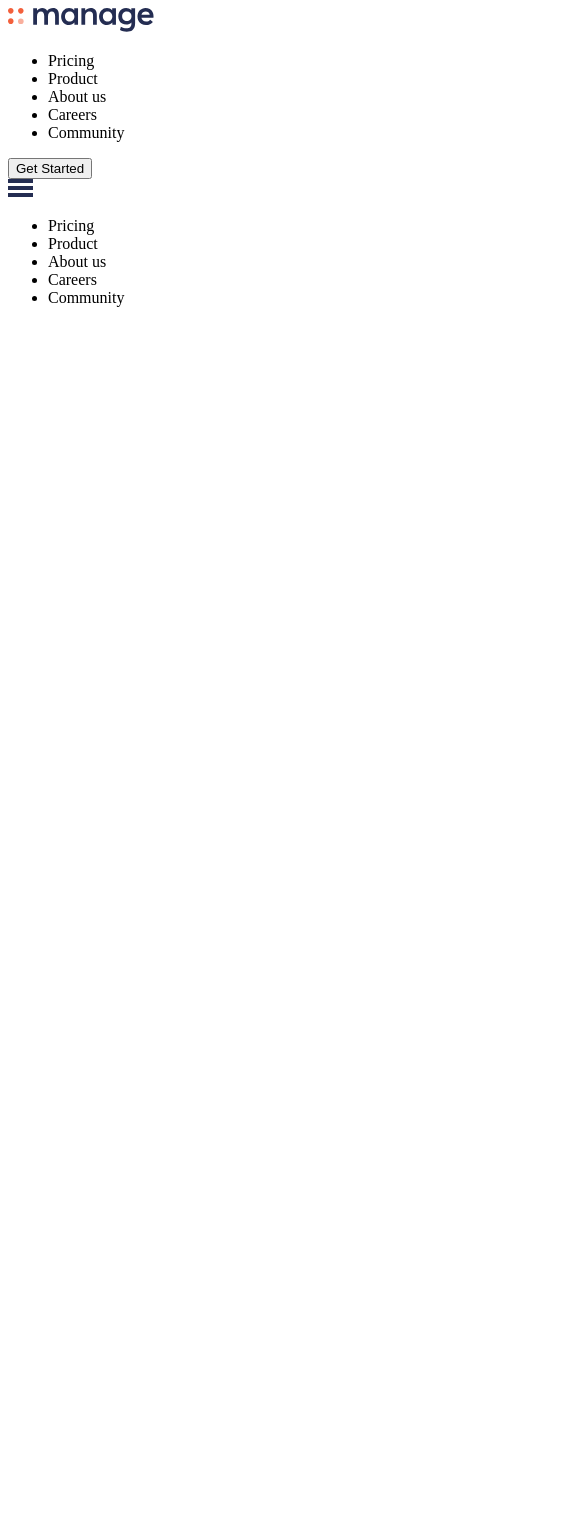
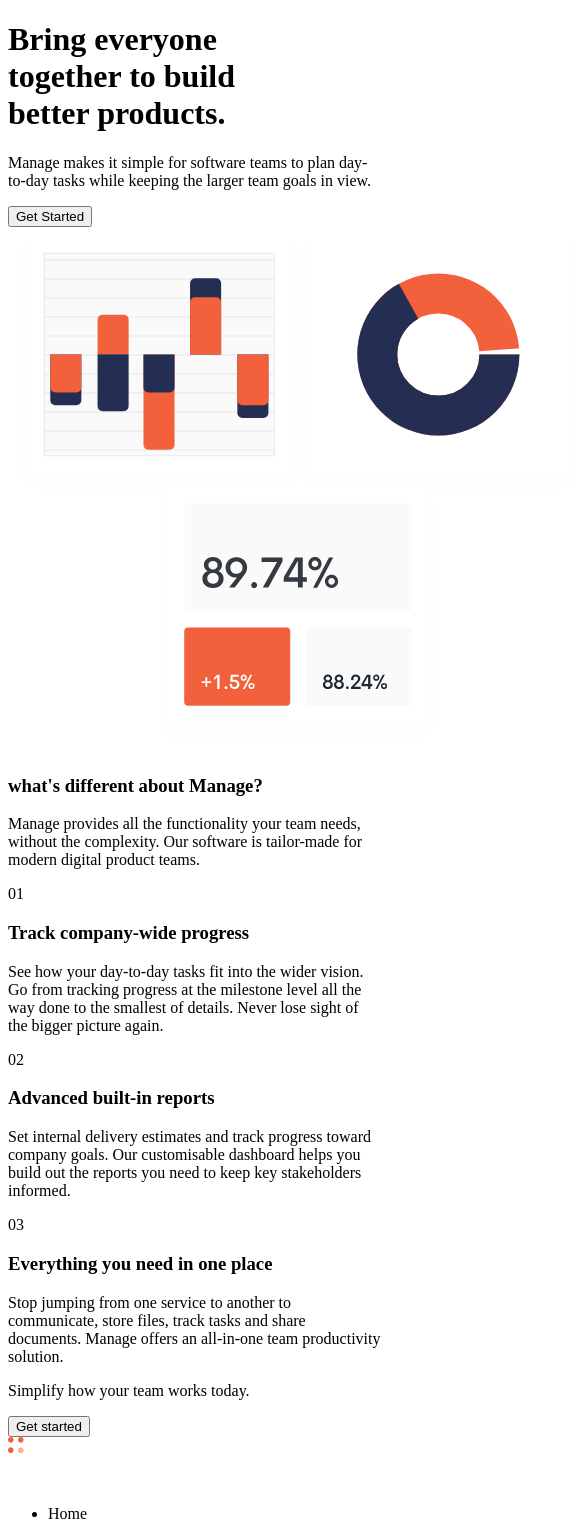
Before and after one commit to MohammadMasumHossain/New_manage_landing_page, a React (Vite) app: page / in a window 390 px wide. Shown: the top 1524 px of the page, 585 px wide, since content can reach past the window. Before the commit the page ends 844 px from the top, so only its background shows below. Built offline with nearby package versions, Linux system fonts and the light colour scheme.

Commit message:
responsive footer

```diff
--- a/src/Components/Branding.tsx
+++ b/src/Components/Branding.tsx
@@ -1,13 +1,13 @@
 const Branding = () => {
   return (
-    <div className="bg-orange-500 mt-26 px-26 max-w-full justify-between flex items-center  h-30">
+    <div className="bg-orange-500 flex-col md:flex-row mt-10 md:mt-26 px-26 max-w-full justify-between flex items-center  h-50 md:h-30">
       <div>
-        <p className=" text-white font-bold text-xl ">
-          Simplify how your team <br></br> works today.
+        <p className=" text-white font-bold md:font-extrabold mt-10 ml-6 md:-mt-2 justify-center mt-4 md:10/12   text-xl md:text-3xl ">
+          Simplify how your team  works today.
         </p>
       </div>
       <div>
-        <button className="  bg-white hover:bg-orange-400 text-orange-600 font-normal text-base w-40 h-12  rounded-l-full rounded-r-full">
+        <button className="  bg-white hover:bg-orange-400 text-orange-700 font-bold  md:text-bold w-30 h-10 md:w-40 md:h-12 mb-6 rounded-l-full rounded-r-full">
           Get started
         </button>
       </div>
--- a/src/Components/Footer.tsx
+++ b/src/Components/Footer.tsx
@@ -1,23 +1,22 @@
-
-import Logowhite from './Logowhite';
-import facebook from "../assets/icon-facebook.svg"
-import youtube from "../assets/icon-youtube.svg"
-import twitter from "../assets/icon-twitter.svg"
-import pinterest from "../assets/icon-pinterest.svg"
-import instagram from "../assets/icon-instagram.svg"
-
+import Logowhite from "./Logowhite";
+import facebook from "../assets/icon-facebook.svg";
+import youtube from "../assets/icon-youtube.svg";
+import twitter from "../assets/icon-twitter.svg";
+import pinterest from "../assets/icon-pinterest.svg";
+import instagram from "../assets/icon-instagram.svg";
 
 const Footer = () => {
   return (
-        <div className='bg-black flex justify-between px-26 w-full h-40'>
+   <>
+   <div className="bg-black flex flex-col-reverse  md:flex-row items-center justify-between px-26 w-full pb-10 md:h-50">
       {/* first div */}
-            <div>
+      <div className="flex flex-col-reverse  items-center md:flex-col ">
         <div className="pt-10  text-gray-700">
           <Logowhite />
         </div>
 
-                 <div className='flex mt-8 gap-4'>
-                    <img src={facebook} alt="facebook" />
+        <div className="flex mt-8 gap-4 space-x-4 ">
+          <img src={facebook}  alt="facebook" />
           <img src={youtube} alt="youtube" />
           <img src={twitter} alt="twitter" />
           <img src={pinterest} alt="pinterest" />
@@ -25,10 +24,10 @@ const Footer = () => {
         </div>
       </div>
 
-
       {/* second div */}
-            <div className='text-white pt-10  text-semibold '>
-                 <ul >
+      <div className="flex gap-20  md:gap-40 mt-4 md:mt-8">
+        <div className="text-white pt-10   text-semibold ">
+          <ul className="space-y-4 ">
             <li>Home</li>
             <li>pricing</li>
             <li>products</li>
@@ -37,13 +36,13 @@ const Footer = () => {
         </div>
 
         {/* third div */}
-            <div className='text-white pt-10  text-semibold '>
-                   <ul >
+        <div className="text-white pt-10  text-semibold ">
+          <ul className="space-y-4">
             <li>Careers</li>
             <li>Community</li>
             <li>Privacy Policy</li>
-
           </ul>
+        </div>
       </div>
 
       {/* fourth div */}
@@ -60,14 +59,20 @@ const Footer = () => {
           </button>
         </div>
 
+       <div className="hidden lg:block">
+          <p className="text-white text-sm mt-6 ml-4 opacity-70">
+          Copyright 2020. All Rights Reserved.
+        </p>
+       </div>
+      </div>
+    </div>
+    <div className="bg-black flex justify-center lg:hidden pb-6">
           <p className="text-white text-sm mt-3 opacity-70">
           Copyright 2020. All Rights Reserved.
         </p>
+       </div>
+   </>
 
-
-            </div>
-
-           </div>
   );
 };
 
--- a/src/Components/Hero.tsx
+++ b/src/Components/Hero.tsx
@@ -2,29 +2,29 @@ import HeroImage from "../assets/illustration-intro.svg";
 
 const Hero = () => {
   return (
-    <div className="flex justify-between">
-      <div className="mt-40">
-        <div className="font-extrabold w-6/6 text-gray-700 text-4xl">
-          <h1>
-            Bring everyone <br></br> together to build <br></br>better products.
+    <div className="flex flex-col-reverse lg:flex-row md:justify-between">
+      <div className=" mt-12  md:mt-40 md:w-1/2">
+        <div className=" font-extrabold whitespace-pre-line  text-gray-700 text-4xl md:text-5xl">
+          <h1 className="whitespace-pre-line">
+            <span className="ml-4">Bring everyone</span> <br/> together to build <br></br>better products.
           </h1>
         </div>
-        <div className="mt-10 text-gray-500 text">
-          <p>
-            Manage makes it simple for software teams <br></br> to plan
-            day-to-day tasks while keeping the <br></br>larger team goals in
+        <div className="mt-6 md:mt-10 whitespace-pre-line font-light text-lg md:text-2xl text-gray-500 ">
+          <p className="whitespace-pre-line w-full md:w-10/12">
+            Manage makes it simple for software  teams to  plan
+            day-to-day tasks while  keeping the larger team goals in
             view.
           </p>
         </div>
-        <div className="mt-10 ">
+        <div className=" mt-6 flex justify-center items-center lg:mt-10 ">
           <button className=" bg-orange-500 hover:bg-orange-400 text-white font-semibold w-40 h-12 px-8 py-2 rounded-l-full rounded-r-full">
             Get Started
           </button>
         </div>
       </div>
 
-      <div className="mt-16 ml-10">
-        <img className="h-108 w-148" src={HeroImage} alt="hero image"></img>
+      <div className="mt-10 lg:mt-16 flex w-full md:w-1/2 justify-center lg:justify-end">
+        <img className=" w-12/12  lg:w-[500px]" src={HeroImage} alt="hero image"></img>
       </div>
     </div>
   );
--- a/src/Components/MainContent.tsx
+++ b/src/Components/MainContent.tsx
@@ -1,35 +1,35 @@
 const MainContent = () => {
   return (
-    <div className="flex justify-between">
-      <div className="mt-40">
-        <div className="font-bold text-3xl text-gray-700">
-          <h3>
-            what's different about <br></br>Manage?
+    <div className="flex flex-col md:flex-row justify-between gap-">
+      <div className=" mt-20 md:mt-40">
+        <div className="font-bold lg:font-black text-4xl lg:text-4xl text-gray-700">
+          <h3 className="w-full text-center lg:text-start  ">
+            what's different about Manage?
           </h3>
         </div>
-        <div className="mt-10 text-gray-500">
+        <div className="mt-8 text-center lg:text-start md:text-xl  md:mt-10 text-gray-500">
           <p>
-            Manage provides all the functionality your <br></br>team needs,
-            without the complexity. Our <br></br> software is tailor-made for
-            modern digital <br></br> product teams.
+            Manage provides all the functionality your team needs,
+            without the complexity. Our software is tailor-made for
+            modern digital  product teams.
           </p>
         </div>
       </div>
 
-      <div className="mt-40">
-        <div className="flex gap-6">
-          <div className="bg-orange-500 text-white font-semibold w-16 h-12 px-5 py-3 rounded-l-full rounded-r-full">
+      <div className=" mt-10 md:ml-30 md:mt-40">
+        <div className="flex gap-6 ">
+          <div className="bg-orange-500 text-white font-semibold md:font-bold w-16 h-12 px-5 py-3 rounded-l-full rounded-r-full">
             {" "}
             01{" "}
           </div>
           <div>
-            <h3 className="font-bold text-gray-700">
+            <h3 className="font-bold md:text-3xl md:font-bold  text-gray-700">
               Track company-wide progress
             </h3>
-            <p className="text-gray-500 mt-6 ">
-              See how your day-to-day tasks fit into the wider vision.<br></br>{" "}
-              Go from tracking progress at the milestone level all the <br></br>{" "}
-              way done to the smallest of details. Never lose sight of <br></br>
+            <p className="text-gray-500 md:text-xl md:font-normal mt-6 w-full  md:w-10/12">
+              See how your day-to-day tasks fit into the wider vision.
+              Go from tracking progress at the milestone level all the
+              way done to the smallest of details. Never lose sight of
               the bigger picture again.
             </p>
           </div>
@@ -41,15 +41,15 @@ const MainContent = () => {
             02{" "}
           </div>
           <div>
-            <h3 className="font-bold text-gray-700">
+            <h3 className="font-bold md:text-3xl md:font-bold text-gray-700">
               Advanced built-in reports
             </h3>
-            <p className="text-gray-500 mt-6 ">
+            <p className="text-gray-500 md:text-xl md:font-normal w-full  mt-6 ">
               {" "}
               Set internal delivery estimates and track progress toward{" "}
-              <br></br>company goals. Our customisable dashboard helps you{" "}
-              <br></br> build out the reports you need to keep key stakeholders{" "}
-              <br></br> informed.
+              company goals. Our customisable dashboard helps you{" "}
+               build out the reports you need to keep key stakeholders{" "}
+              informed.
             </p>
           </div>
         </div>
@@ -60,14 +60,14 @@ const MainContent = () => {
             03{" "}
           </div>
           <div>
-            <h3 className="font-bold text-gray-700">
+            <h3 className="font-bold md:text-3xl md:font-bold text-gray-700">
               {" "}
               Everything you need in one place
             </h3>
-            <p className="text-gray-500 mt-6 ">
-              Stop jumping from one service to another to <br></br> communicate,
-              store files, track tasks and share <br></br> documents. Manage
-              offers an all-in-one team <br></br> productivity solution.
+            <p className="text-gray-500 md:text-xl md:font-normal w-full mt-6 ">
+              Stop jumping from one service to another to  communicate,
+              store files, track tasks and share  documents. Manage
+              offers an all-in-one team productivity solution.
             </p>
           </div>
         </div>
--- a/src/Layouts/RootLayout.tsx
+++ b/src/Layouts/RootLayout.tsx
@@ -8,15 +8,15 @@ import Navbar from "../Components/Navbar";
 const RootLayout = () => {
   return (
     <div>
-      <div className=" px-26">
-        <Navbar></Navbar>
-        {/* <Hero></Hero>
-        <MainContent></MainContent> */}
+      <div className=" px-10 md:px-26">
+        {/* <Navbar></Navbar> */}
+        <Hero></Hero>
+        <MainContent></MainContent>
       </div>
 
-      {/* <Branding></Branding>
+      <Branding></Branding>
 
-      <Footer></Footer> */}
+      <Footer></Footer>
     </div>
   );
 };
```
Lines whose indentation alone changed are shown as unchanged.
